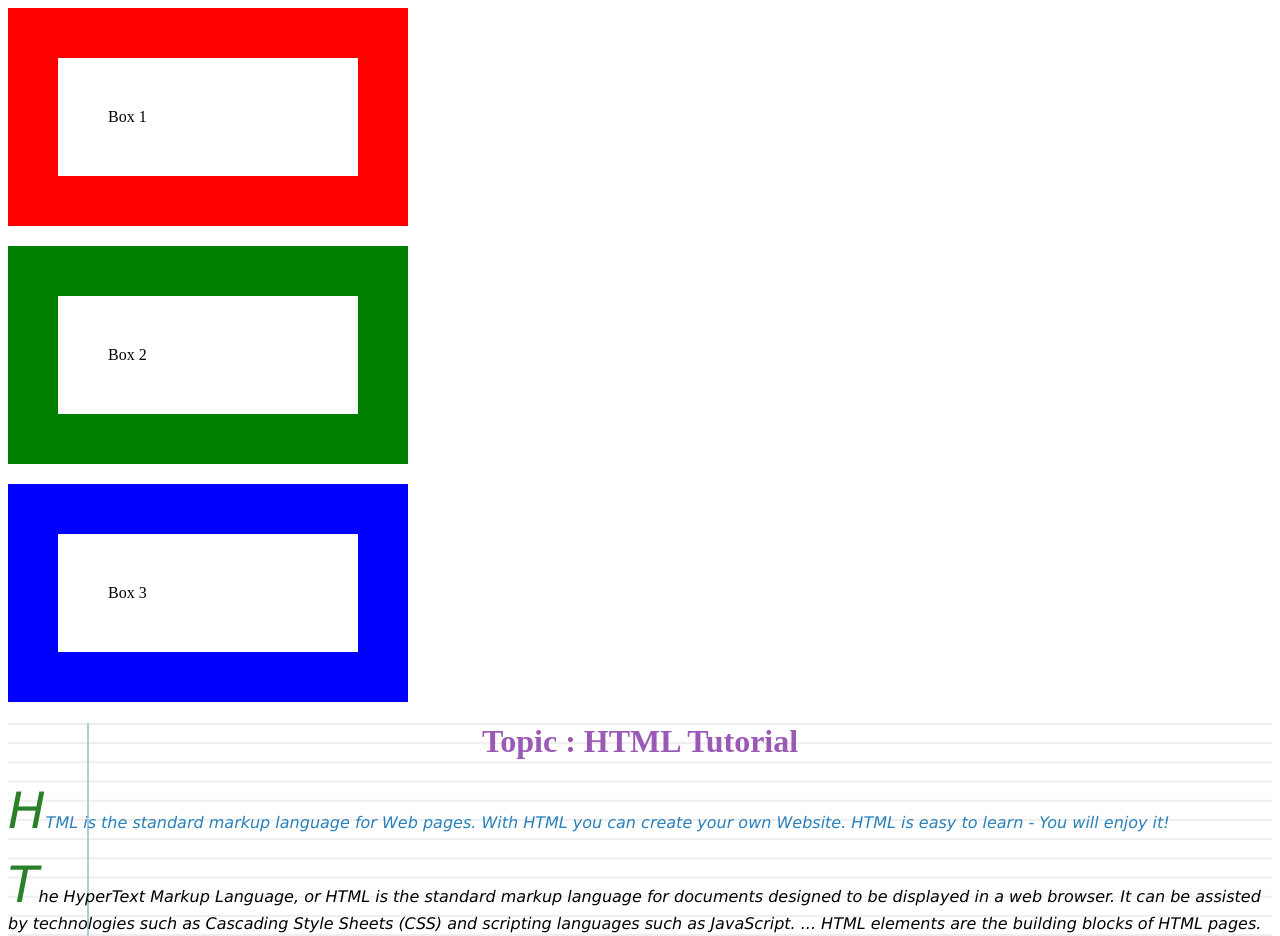
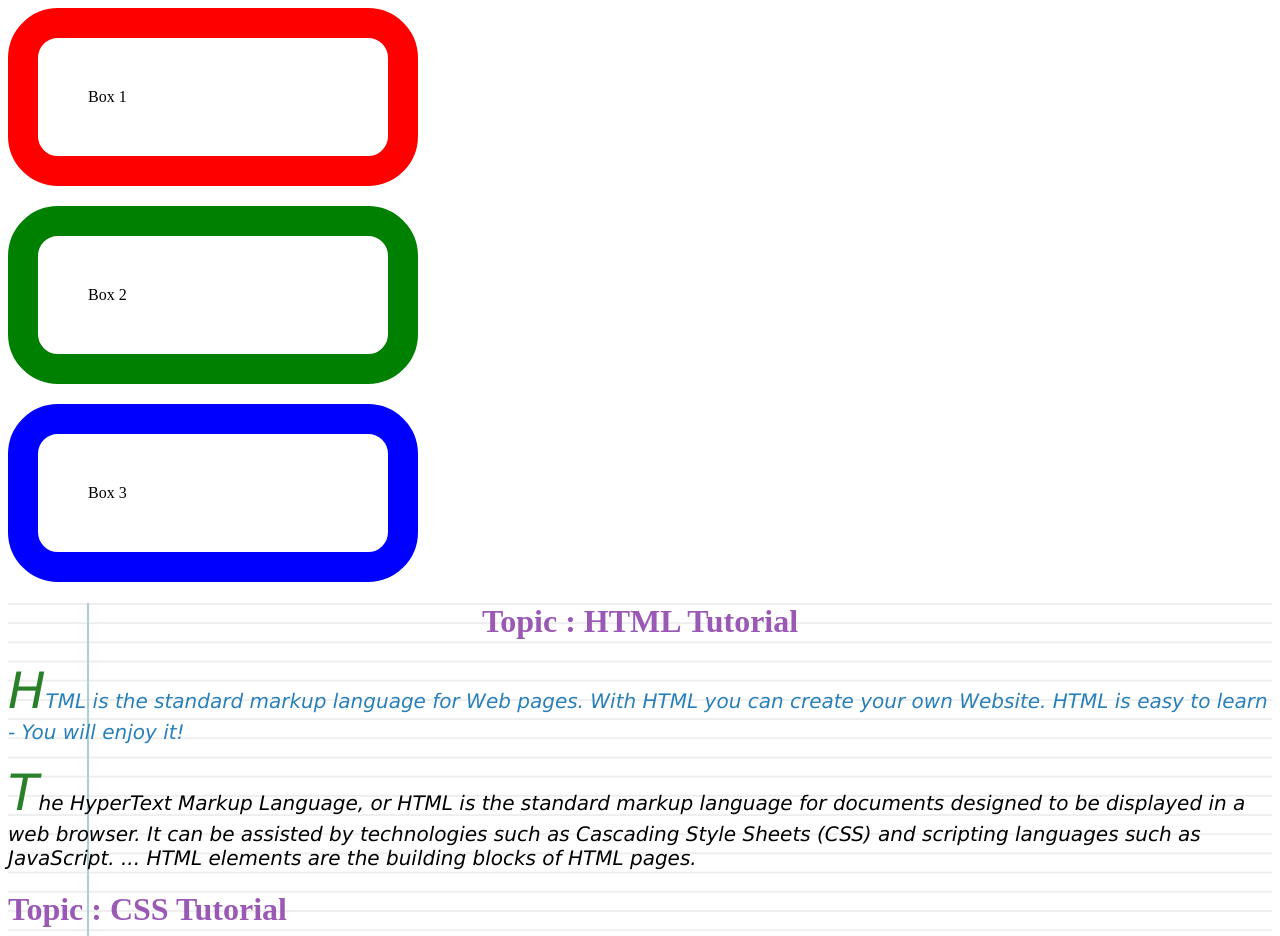
Before and after one commit to kangps7675-tiger/practice1, a plain HTML site: page index.html in a window 1280 px wide. Shown: the top 936 px of the page. Drawn offline with Linux system fonts and the light colour scheme.

Commit message:
Update: Modify CSS styles

```diff
--- a/style.css
+++ b/style.css
@@ -1,8 +1,9 @@
 .box{
-    border: 50px solid red;
+    border: 30px solid red;
     padding: 50px;
-    width: 200px;
+    width: 250px;
     margin-bottom: 20px;
+    border-radius: 50px;
 }
 .box.green {border-color: green;}
 .box.blue {border-color: blue;}
@@ -19,7 +20,7 @@ background-size: 100% 1.2em;
 }
 
 p{
-    font-size: 16px;
+    font-size: 20px;
     font-family: verdana;
     font-style: italic;
 }
```
